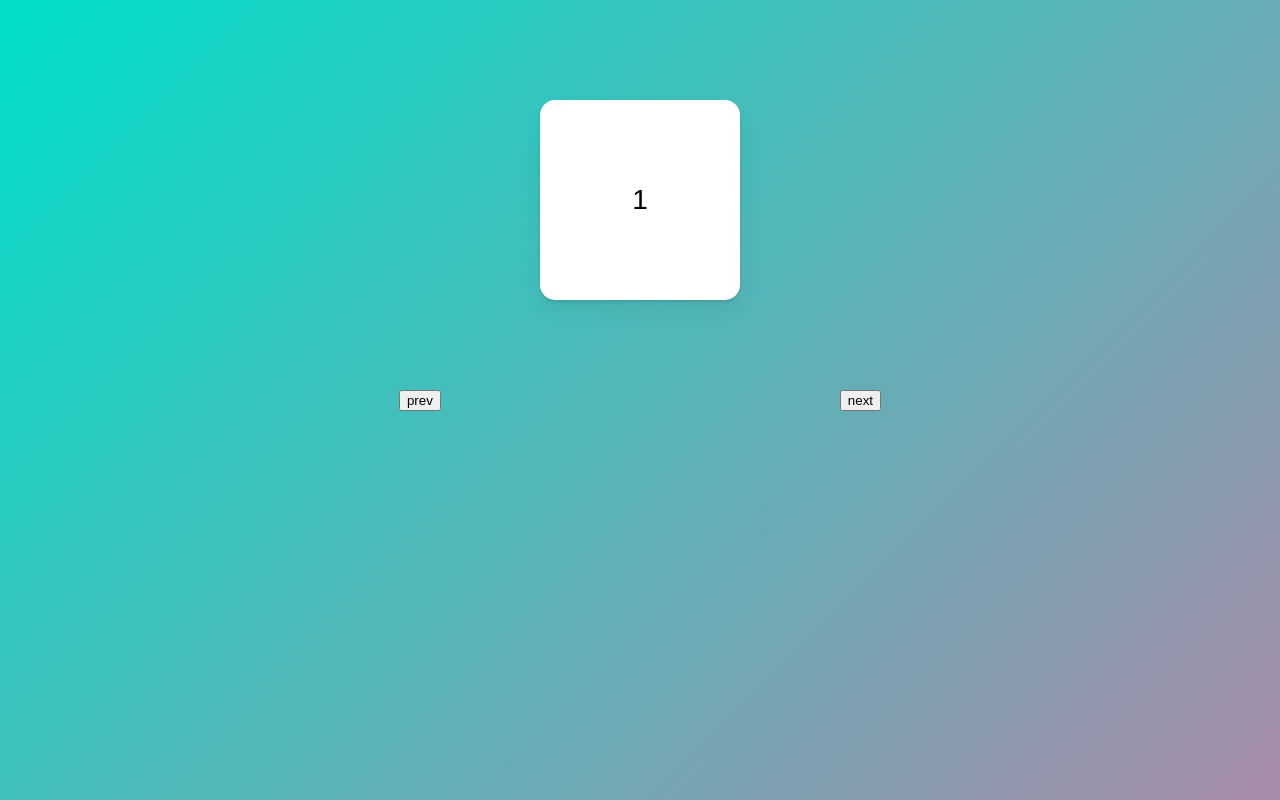
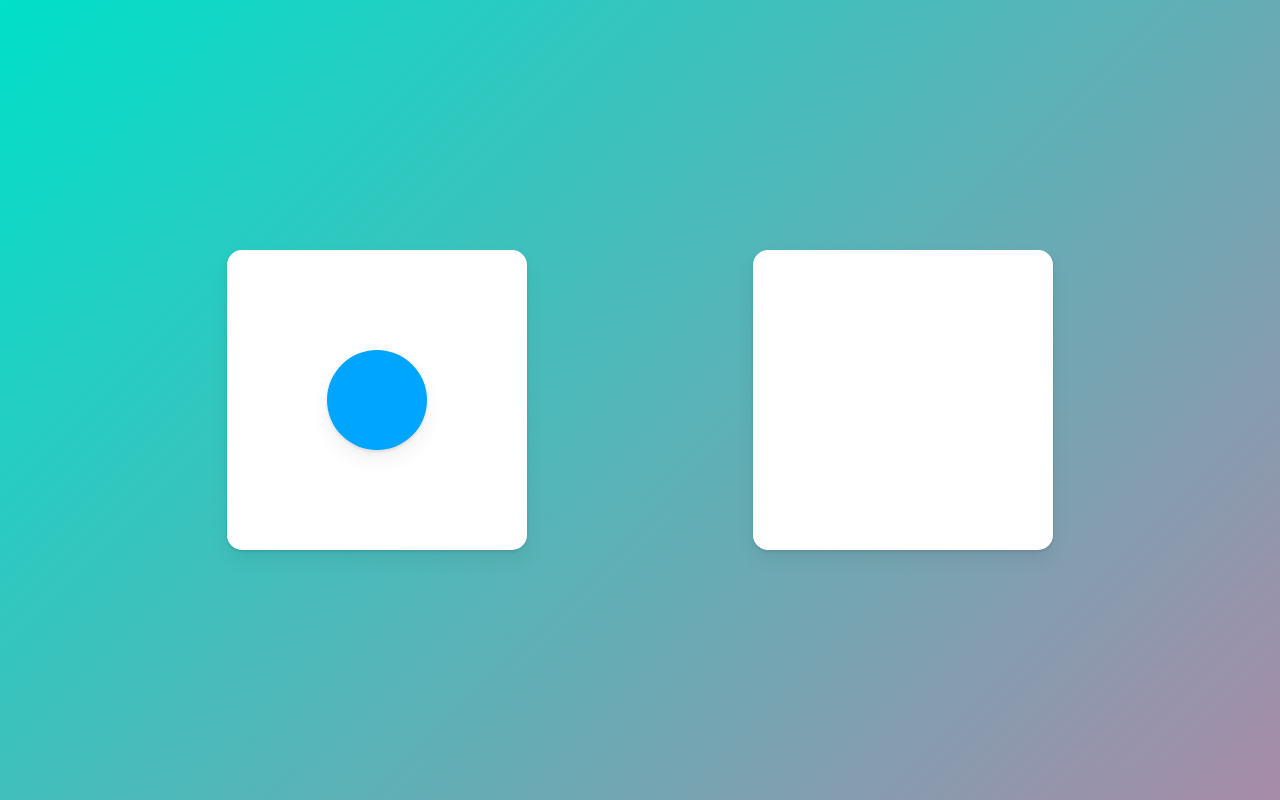
Before and after one commit to rovin0805/Motion, a React (Create React App) app: page / in a window 1280 px wide. Built offline with nearby package versions, Linux system fonts and the light colour scheme.

Commit message:
Layout Animation

```diff
--- a/src/App.tsx
+++ b/src/App.tsx
@@ -47,6 +47,13 @@ const SliderBox = styled(BoxTemplate)`
   align-items: center;
   font-size: 28px;
 `;
+const Box6 = styled(BoxTemplate)`
+  width: 300px;
+  height: 300px;
+  display: flex;
+  justify-content: center;
+  align-items: center;
+`;
 
 const Circle = styled(motion.div)`
   background-color: white;
@@ -55,6 +62,13 @@ const Circle = styled(motion.div)`
   place-self: center;
   border-radius: 35px;
   box-shadow: 0 2px 3px rgba(0, 0, 0, 0.1), 0 10px 20px rgba(0, 0, 0, 0.06);
+`;
+const Circle2 = styled(Circle)`
+  background-color: #00a5ff;
+  height: 100px;
+  width: 100px;
+  border-radius: 50px;
+  place-self: initial;
 `;
 
 const ConstraintBox = styled.div`
@@ -204,13 +218,17 @@ function App() {
     setVisible(prev => (prev === 1 ? 1 : prev - 1));
   };
 
+  // layout values
+  const [clicked, setClicked] = useState(false);
+  const toggleClicked = () => setClicked(prev => !prev);
+
   useEffect(() => {
     x.onChange(() => console.log(x.get()));
     scrollY.onChange(() => console.log(scrollY.get(), scrollYProgress.get()));
   }, [x, scrollY, scrollYProgress]);
 
   return (
-    <Wrapper style={{ background }}>
+    <Wrapper style={{ background }} onClick={toggleClicked}>
       {/* variants */}
       {/* <Box variants={boxVariants} initial='start' animate='end'>
         <Circle variants={circleVariants} />
@@ -259,7 +277,7 @@ function App() {
       <button onClick={toggleShowing}>Click</button> */}
 
       {/* Slider */}
-      <AnimatePresence custom={isBack} exitBeforeEnter>
+      {/* <AnimatePresence custom={isBack} exitBeforeEnter>
         <SliderBox
           custom={isBack}
           variants={sliderVariants}
@@ -271,7 +289,28 @@ function App() {
         </SliderBox>
       </AnimatePresence>
       <button onClick={callPrev}>prev</button>
-      <button onClick={callNext}>next</button>
+      <button onClick={callNext}>next</button> */}
+
+      {/* Layout Animation */}
+      {/* <Box6
+        style={{
+          justifyContent: clicked ? 'center' : 'flex-start',
+          alignItems: clicked ? 'center' : 'flex-start',
+        }}>
+        <Circle2 layout />
+      </Box6>
+
+      {/* Shared Layout Animdation */}
+      <Box6>
+        {!clicked ? (
+          <Circle2 layoutId='circle' style={{ borderRadius: 50 }} />
+        ) : null}
+      </Box6>
+      <Box6>
+        {clicked ? (
+          <Circle2 layoutId='circle' style={{ borderRadius: 0, scale: 1.5 }} />
+        ) : null}
+      </Box6>
     </Wrapper>
   );
 }
```
